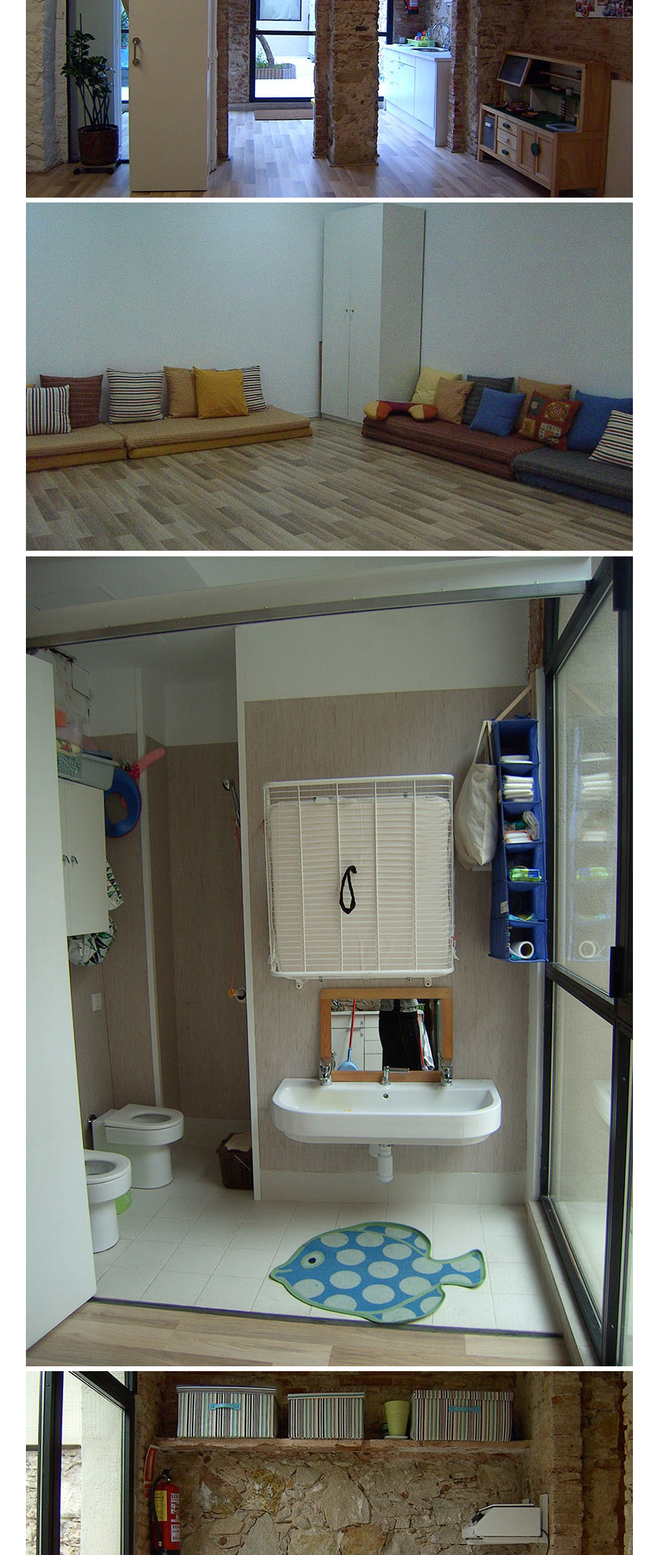
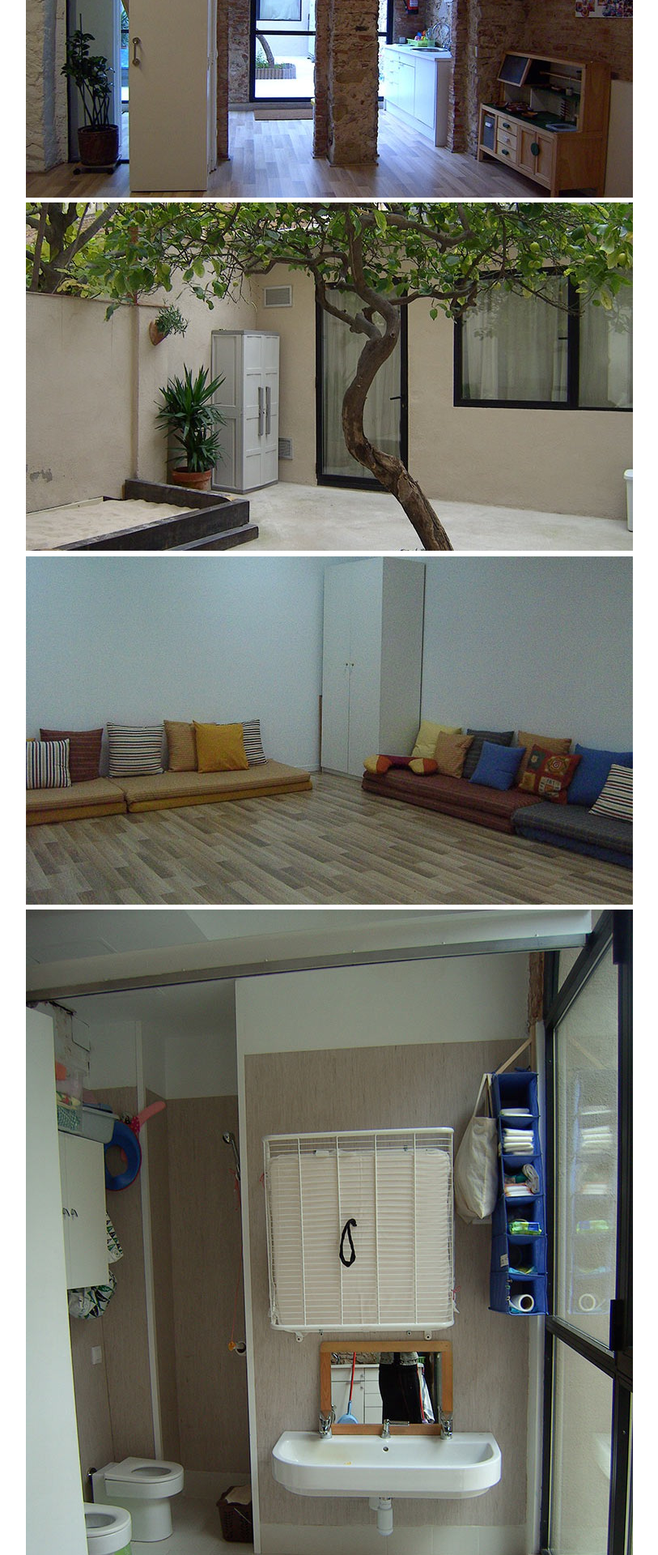
Before and after one commit to sseerrggii/Petits-Titans, a Jekyll site: the page built from index.md, in a window 1280 px wide. Shown: the part 1892-3812 px from the top of the page at 81% size, without its empty margins (192-1005 px from the left). Built offline with Jekyll 4.4.1, drawn with Linux system fonts in a browser that asks for light colours; our own code applies the rules of GitHub Pages for plain Markdown files; the repository's description, which GitHub fills in, is left out.

Commit message:
Update index.md

```diff
--- a/index.md
+++ b/index.md
@@ -40,10 +40,10 @@ Per a nosaltres també és un factor important la implicació per part de les fa
 ## Fotos del espai
 
 ![espai_comu](/assets/images/espai_comu-750x430.jpg)
+![pati](/assets/images/pati-750x430.jpg)
 ![sala_grups](/assets/images/sala_grups_001-750x430.jpg)
 ![bany_petits](/assets/images/bany_petits.jpg)
 ![cuina](/assets/images/cuina-750x430.jpg)
-![pati](/assets/images/pati-750x430.jpg)
 
 ## Suma't
 
```
